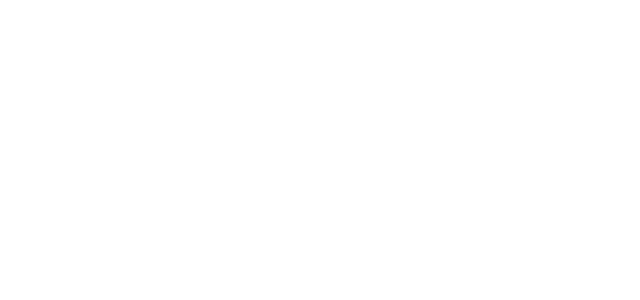
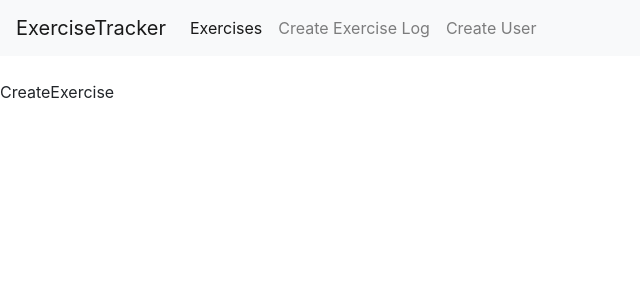
Before and after one commit to chalanika/Exercises--Tracker, a React (Create React App) app: page /create in a window 1280 px wide. Shown: the top 300 px of the page, without its empty margins (0-640 px from the left). Built offline with nearby package versions, Linux system fonts and the light colour scheme.

Commit message:
created navbar

```diff
--- a/package.json
+++ b/package.json
@@ -7,6 +7,7 @@
     "@testing-library/react": "^9.5.0",
     "@testing-library/user-event": "^7.2.1",
     "boostrap": "^2.0.0",
+    "bootstrap": "^4.5.0",
     "react": "^16.13.1",
     "react-dom": "^16.13.1",
     "react-router-dom": "^5.2.0",
--- a/src/App.js
+++ b/src/App.js
@@ -6,6 +6,7 @@
 import EditExercise from './component/edit-exercise';
 import CreateExercise from './component/create-exercise';
 import CreateUser from './component/create-user';
+import "bootstrap/dist/css/bootstrap.min.css";
 
 function App() {
   return (
--- a/src/component/create-exercise.jsx
+++ b/src/component/create-exercise.jsx
@@ -4,7 +4,7 @@
     state = {  }
     render() {
         return (
-            <div></div>
+            <div>CreateExercise</div>
          );
     }
 }
--- a/src/component/create-user.jsx
+++ b/src/component/create-user.jsx
@@ -4,7 +4,7 @@
     state = {  }
     render() {
         return (
-            <div></div>
+            <div>CreateUser</div>
          );
     }
 }
--- a/src/component/navbar.jsx
+++ b/src/component/navbar.jsx
@@ -1,11 +1,27 @@
 import React, { Component } from 'react';
+import {Link} from 'react-router-dom';
 
 class NavBar extends Component {
-    state = {  }
+    state = {}
     render() {
         return (
-            <div></div>
-         );
+            <nav class="navbar navbar-expand-lg navbar-light bg-light">
+                <Link to="/" className=" navbar-brand">ExerciseTracker</Link>
+                <div class="collapse navbar-collapse" id="navbarNav">
+                    <ul class="navbar-nav">
+                        <li class="nav-item active">
+                            <Link class="nav-link" to='/'>Exercises</Link>
+                        </li>
+                        <li class="nav-item">
+                            <Link class="nav-link" to='/create'>Create Exercise Log</Link>
+                        </li>
+                        <li class="nav-item">
+                            <Link class="nav-link" to='/user'>Create User</Link>
+                        </li>
+                    </ul>
+                </div>
+            </nav>
+        );
     }
 }
 
```
Also changed, not shown: 1 other file (tests, documents, lock files or other folders).
